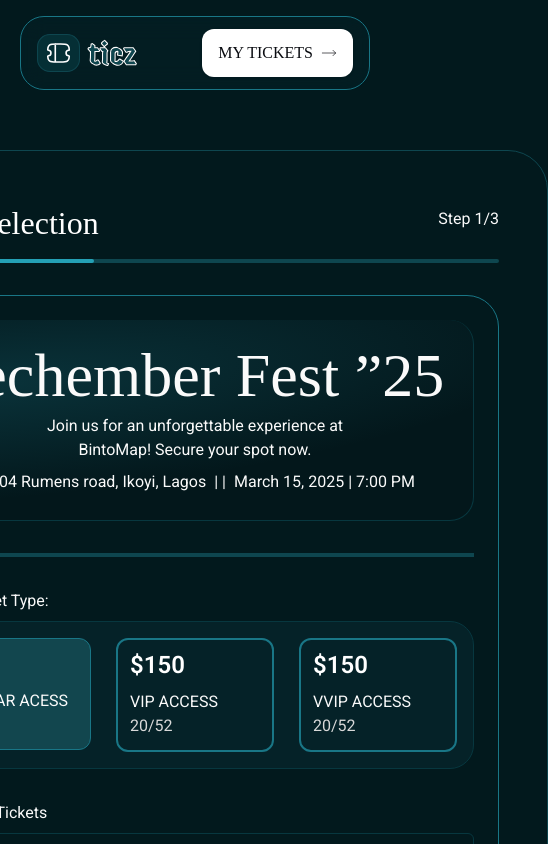
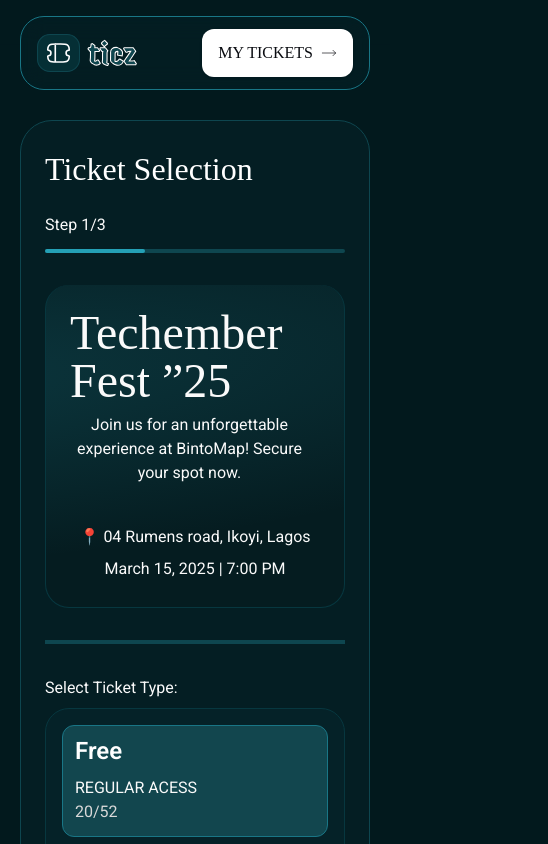
Before and after one commit to Fortstar09/tiez, a Next.js app: page / in a window 390 px wide. Shown: the top 844 px of the page, 548 px wide, since content can reach past the window. Built offline with nearby package versions, Linux system fonts and the light colour scheme; a web font is replaced by a local one.

Commit message:
responsiveness update

```diff
--- a/app/globals.css
+++ b/app/globals.css
@@ -8,7 +8,7 @@
 
 body {
   /* height: 100vh; */
-  /* background: url(/images/main-bg.svg) center / cover no-repeat; */
+  background: url(/images/main-bg.svg) center / cover no-repeat;
   background-color:#02191D ;
   font-family: "JejuMyeongjo", serif;
 }
--- a/app/page.tsx
+++ b/app/page.tsx
@@ -5,7 +5,7 @@ export default function Home() {
   return (
     <>
       <Navbar />
-      <div className="pt-[150px]">
+      <div className="pt-[120px] md:pt-[150px]">
         <Form />
       </div>
     </>
--- a/components/AttendeeDetails.tsx
+++ b/components/AttendeeDetails.tsx
@@ -59,11 +59,11 @@ const AttendeeDetails: React.FC<AttendeeDetailsProps> = ({ step, setStep }) => {
     return (
         <div className="flex justify-between flex-col gap-8">
             <StepTitle step={step} />
-            <div className="p-6 border-1 border border-stroke rounded-[32px] w-full">
+            <div className="md:p-6 border-1 border-0 md:border border-stroke rounded-[32px] w-full">
                 <div className="flex flex-col gap-8">
-                    <div className="flex flex-col justify-center gap-8 px-6 pt-6 pb-12 rounded-3xl bg-[#052228] border border-[#07373F]">
-                        <h2 className="text-white text-base roboto leading-normal">Upload Picture</h2>
-                        <div className="relative w-[508px] h-[200px] bg-[#000000]/20">
+                    <div className="flex flex-col justify-center gap-8 px-6 pt-6 pb-12 rounded-3xl bg-[#052228] border                                                                                                                      border-[#07373F]">
+                        <h2 className="text-white text-base roboto leading-normal">Upload Profile Picture</h2>
+                        <div className="relative w-[247px] md:w-[508px] h-[200px] bg-[#000000]/20">
                             {uploadedFiles ? (
                                 <Image
                                 src={uploadedFiles}
@@ -74,7 +74,7 @@ const AttendeeDetails: React.FC<AttendeeDetailsProps> = ({ step, setStep }) => {
 
                             ) : (
 
-                                <div {...getRootProps()} className={`${isDragActive ? "border-[#24A0B5]" : "border-[#24A0B5]/50"} absolute -bottom-5 right-32 flex flex-col items-center justify-center gap-4 px-6 py-[72px] border-4 bg-[#0E464F] rounded-[30px]`}>
+                                <div {...getRootProps()} className={`${isDragActive ? "border-[#24A0B5]" : "border-[#24A0B5]/50"} absolute -bottom-5 -right-[0.8] md:right-32 flex flex-col items-center justify-center gap-4 px-6 py-[72px] border-4 bg-[#0E464F] rounded-[30px]`}>
                                     <input  {...getInputProps()} />
                                     <CloudDownload className="text-white" />
                                     <p className="w-[192px] text-white text-center text-base roboto leading-normal">Drag & drop or click to upload</p>
--- a/components/Form.tsx
+++ b/components/Form.tsx
@@ -40,8 +40,8 @@ const Form = () => {
     };
 
     return (
-        <main className="flex justify-center items-center">
-            <div className="p-12 border-[#0E464F] border rounded-[40px]">
+        <main className="flex justify-center items-center px-5 md:px-0 pb-12">
+            <div className="p-6 md:p-12 bg-[#041E23] border-[#0E464F] border rounded-[32px] md:rounded-[40px]">
             <section>{renderStepComponent()}</section>
             </div>
         </main>
--- a/components/PersonalInfo.tsx
+++ b/components/PersonalInfo.tsx
@@ -127,7 +127,7 @@ function onSubmit(data: z.infer<typeof FormSchema>) {
             </FormItem>
           )}
         />
-<div className="flex justify-between gap-4 items-center">
+<div className="flex justify-between flex-col md:flex-row gap-4 items-center">
             <button
               className="py-3 bg-transparent border flex justify-center items-center w-full text-[#24A0B5] border-[#24A0B5] rounded-[8px] text-base leading-normal font-normal"
               onClick={() => setStep(1)}
--- a/components/StepTitle.tsx
+++ b/components/StepTitle.tsx
@@ -8,7 +8,7 @@ const StepTitle = ({ step }: { step: number }) => {
   };
   return (
     <div className="justify-center items-start flex flex-col gap-3">
-      <div className="flex justify-between w-full">
+      <div className="flex flex-col gap-3 md:gap-0 md:flex-row  justify-between w-full">
         <h1 className="text-white text-[32px] font-normal">
         {getTitle()}
         </h1>
--- a/components/TicketSelection.tsx
+++ b/components/TicketSelection.tsx
@@ -41,7 +41,7 @@ const TicketSelection: React.FC<TicketSelectionProps> = ({ step, NextStep }) =>
   return (
     <div className="flex justify-between flex-col gap-8">
       <StepTitle step={step} />
-      <div className="p-6 border-1 border border-stroke rounded-[32px] w-full">
+      <div className="md:p-6 md:border md:border-stroke rounded-[32px] w-full">
         <div className="flex flex-col gap-8">
           <TicketTitle />
           <div className="bg-[#0E464F] w-full h-1"></div>
@@ -54,7 +54,7 @@ const TicketSelection: React.FC<TicketSelectionProps> = ({ step, NextStep }) =>
             setSelectedNum={setSelectedNum}
           />
 
-          <div className="flex justify-between items-center gap-6">
+          <div className="flex flex-col md:flex-row justify-between items-center gap-6">
             <button
               className="py-3 bg-transparent border flex justify-center items-center w-full text-[#24A0B5] border-[#24A0B5] rounded-[8px] text-base leading-normal font-normal"
              onClick={handleBack}
--- a/components/TicketTitle.tsx
+++ b/components/TicketTitle.tsx
@@ -2,18 +2,18 @@ import React from "react";
 
 const TicketTitle = () => {
   return (
-    <div className="ticket-bg p-6 border-x border-b rounded-[24px] border-[#07373F] ">
-      <div className="flex flex-col gap-2 items-center justify-center">
-        <h1 className="road text-[62px] leading-none text-grey font-normal">
+    <div className="ticket-bg p-6 border-x border-b rounded-[24px] md:max-w-full  border-[#07373F] ">
+      <div className="flex flex-col md:justify-center md:items-center gap-2 ">
+        <h1 className="road text-5xl md:text-[62px]  leading-none text-grey font-normal">
           Techember Fest ”25
         </h1>
-        <p className="text-center max-w-[340px] text-base leading-nomral text-grey font-normal roboto">
+        <p className="text-center max-w-[239px] md:max-w-[340px] text-base leading-nomral text-grey font-normal roboto">
           Join us for an unforgettable experience at BintoMap! Secure your
           spot now.
         </p>
-        <div className="flex gap-2 justify-center text-grey roboto leading-normal text-base items-center mb-[2px]">
+        <div className="flex gap-2 flex-col md:flex-row mt-8  text-grey roboto leading-normal text-base text-center mb-[2px]">
           <p>📍 04 Rumens road, Ikoyi, Lagos</p>
-          <p>| |</p>
+          <p className="hidden md:flex">| |</p>
           <p>March 15, 2025 | 7:00 PM</p>
         </div>
       </div>
--- a/components/TicketType.tsx
+++ b/components/TicketType.tsx
@@ -30,11 +30,11 @@ const TicketType = ({selectedTicket, setSelectedTicket}: TicketTypeProps) => {
   return (
     <div className="flex flex-col gap-2">
     <h1 className="text-grey text-base roboto">Select Ticket Type:</h1>
-    <div className="flex items-start justify-center gap-[25px] border border-lightstroke p-4 rounded-3xl bg-[#052228]">
+    <div className="flex flex-col md:flex-row  items-start justify-center gap-[25px] border border-lightstroke p-4 rounded-3xl bg-[#052228]">
       {AvailableTickets.map((ticket) => (
         <div
           key={ticket.id}
-          className={`w-[158px] cursor-pointer flex flex-col items-start hover:bg-[#2C545B] justify-between gap-3 p-3  rounded-xl ${
+          className={` w-full md:w-[158px] cursor-pointer flex flex-col items-start hover:bg-[#2C545B] justify-between gap-3 p-3  rounded-xl ${
             selectedTicket === ticket.id
               ? "border-[#197686] border bg-[#12464E]"
               : "border-2 border-[#197686]"
--- a/components/ViewTicket.tsx
+++ b/components/ViewTicket.tsx
@@ -32,22 +32,24 @@ const ViewTicket: React.FC<ViewTicketProps> = ({ step, setStep }) => {
 
 
   return (
-    <div className="flex justify-between flex-col gap-8">
+    <div className="flex justify-between items-center flex-col gap-8">
+      <div className="w-full">
       <StepTitle step={step} />
+      </div>
       <div className="flex flex-col roboto text-white gap-4 text-center">
         <h1 className="text-[32px] font-normal">Your Ticket is Booked!</h1>
         <p className="text-base">
           Check your email for a copy or you can download
         </p>
       </div>
-      <div className="flex justify-center items-center px-[152px] py-[32px]">
+      <div className="flex justify-center md:px-[152px] md:py-[32px]">
         <div className="relative">
           <Image
             src="/images/TICKET.svg"
-            width={0}
+            width={100}
             height={100}
             alt="ticket"
-            className="w-[300px] h-[600px] md:w-full md:h-full "
+            className="w-full md:w-[300px] h-[600px] md:h-full "
           />
           <div>
             <div className="absolute bottom-32 left-4 flex flex-col items-center justify-center p-[14px] gap-5 border border-[#24A0B5] rounded-2xl">
@@ -55,7 +57,7 @@ const ViewTicket: React.FC<ViewTicketProps> = ({ step, setStep }) => {
                 <h1 className="road text-[34px] text-center leading-none text-grey font-normal">
                   Techember Fest ”25
                 </h1>
-                <div className="flex flex-col gap-1 justify-center text-grey roboto leading-normal text-[10px] items-center mb-[2px]">
+                <div className="flex flex-col gap-1  justify-center text-grey roboto leading-normal text-[10px] items-center mb-[2px]">
                   <p>📍 04 Rumens road, Ikoyi, Lagos</p>
                   <p>March 15, 2025 | 7:00 PM</p>
                 </div>
@@ -100,7 +102,7 @@ const ViewTicket: React.FC<ViewTicketProps> = ({ step, setStep }) => {
           </div>
         </div>
       </div>
-      <div className="flex justify-between gap-4 items-center">
+      <div className="flex flex-col md:flex-row justify-center w-full gap-4 ">
         <button
           className="py-3 bg-transparent border flex  justify-center items-center w-full text-[#24A0B5] border-[#24A0B5] rounded-[8px] text-base leading-normal font-normal"
           onClick={() => setStep(1)}
```
